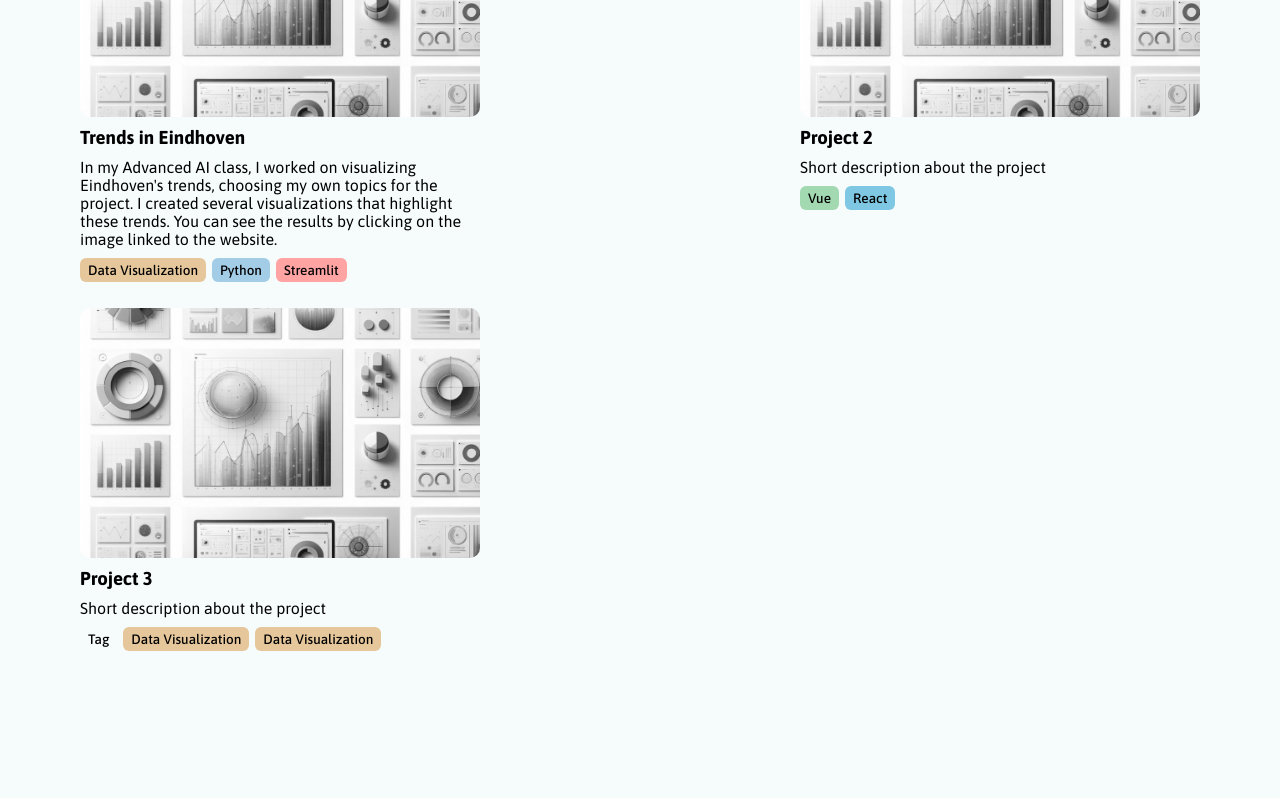
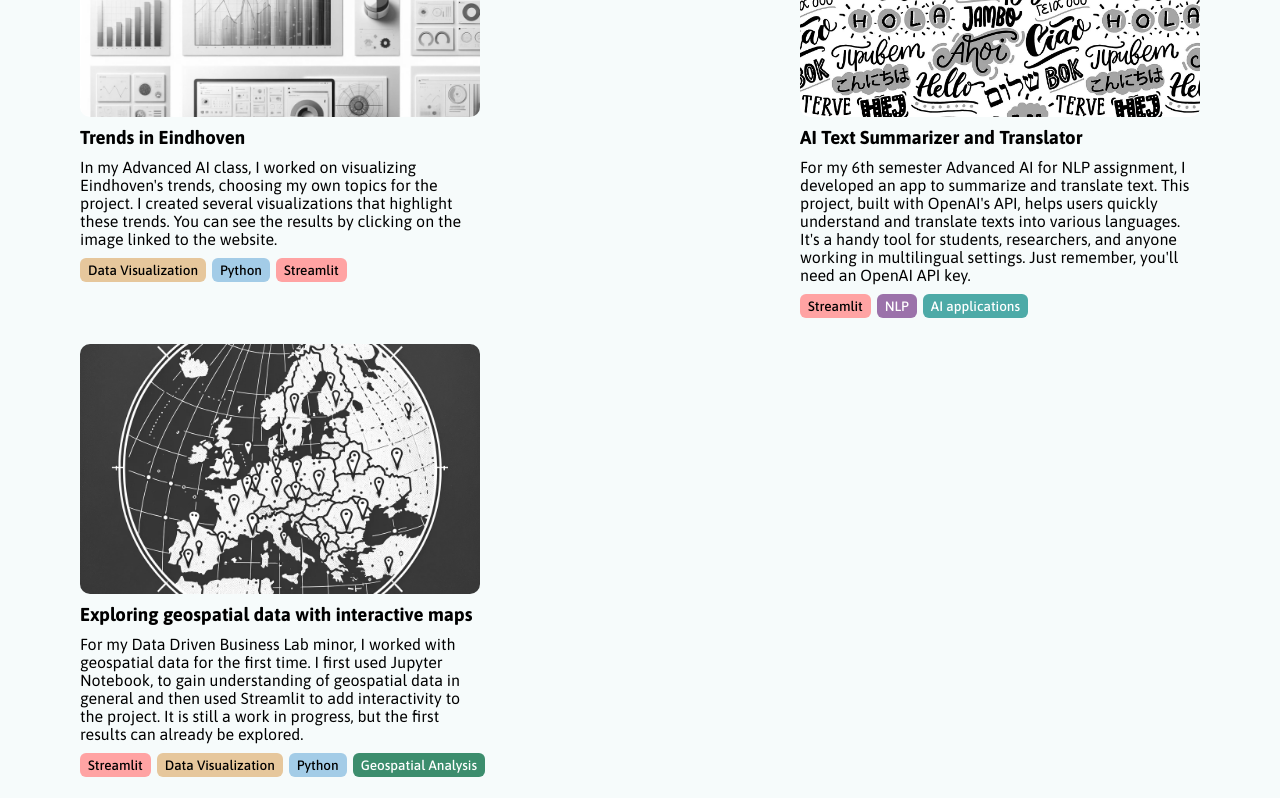
Before and after one commit to irisvdboomen/portfolio-iris, a Vue app: page / in a window 1280 px wide. Shown: the part 1120-1918 px from the top of the page. Built offline with nearby package versions, Linux system fonts and the light colour scheme.

Commit message:
Added projects to projects part

```diff
--- a/src/components/ProjectsItem.vue
+++ b/src/components/ProjectsItem.vue
@@ -66,6 +66,21 @@ export default {
     background-color: #7EC8E3;
   }
 
+  .tag-Geospatial-Analysis {
+    background-color: #3C8D6D;
+    color: white;
+  }
+
+  .tag-NLP {
+  background-color: #9B72AA;
+  color: white;
+  }
+
+  .tag-AI-applications {
+  background-color: #4DAAA7;
+  color: white;
+}
+
   .text-content h3, .text-content p {
     margin-bottom: 10px;
     width: 400px;
--- a/src/components/ProjectsSection.vue
+++ b/src/components/ProjectsSection.vue
@@ -22,8 +22,8 @@ export default {
     return {
         projects: [
             { title: "Trends in Eindhoven", description: "In my Advanced AI class, I worked on visualizing Eindhoven's trends, choosing my own topics for the project. I created several visualizations that highlight these trends. You can see the results by clicking on the image linked to the website.", tags: ["Data Visualization", "Python", "Streamlit"], url: 'https://trendy-eindhoven-iris.streamlit.app/ ', imageUrl: '/img/data-visualization.png'},
-            { title: "Project 2", description: "Short description about the project", tags: ["Vue", "React"], url: 'https://trendy-eindhoven-iris.streamlit.app/ ', imageUrl: '/img/data-visualization.png'},
-            { title: "Project 3", description: "Short description about the project", tags: ["Tag", "Data Visualization", "Data Visualization"], url: 'https://trendy-eindhoven-iris.streamlit.app/ ', imageUrl: '/img/data-visualization.png'},
+            { title: "AI Text Summarizer and Translator", description: "For my 6th semester Advanced AI for NLP assignment, I developed an app to summarize and translate text. This project, built with OpenAI's API, helps users quickly understand and translate texts into various languages. It's a handy tool for students, researchers, and anyone working in multilingual settings. Just remember, you'll need an OpenAI API key.", tags: ["Streamlit", "NLP", "AI applications"], url: 'https://nlp-assignment-iris.streamlit.app/', imageUrl: '/img/languages.jpg'},
+            { title: "Exploring geospatial data with interactive maps", description: "For my Data Driven Business Lab minor, I worked with geospatial data for the first time. I first used Jupyter Notebook, to gain understanding of geospatial data in general and then used Streamlit to add interactivity to the project. It is still a work in progress, but the first results can already be explored.", tags: ["Streamlit", "Data Visualization", "Python", "Geospatial Analysis"], url: 'https://visualizing-infrastructure-iris.streamlit.app/', imageUrl: '/img/world-map.png'},
         ]
     }
   }
```
Also changed, not shown: public/img/languages.jpg (added), public/img/world-map.png (added).
